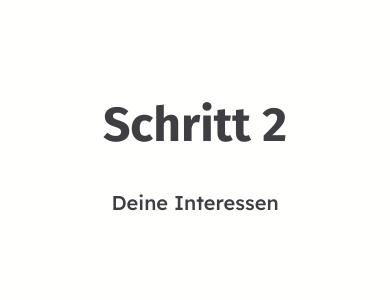
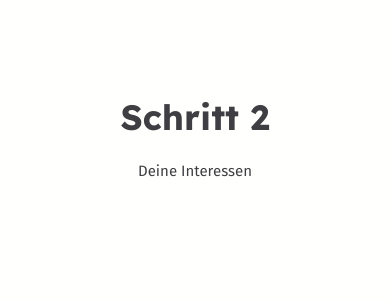
Before and after one commit to noadjamila/TechStudyFinder, a React (Vite) app in the folder client/: page /level-success/2 in a window 390 px wide. Shown: the top 300 px of the page. Built offline with nearby package versions, Linux system fonts and the light colour scheme; no server answers.

Commit message:
implements the levelsuccessscreen with correct distances and updated headlines in theme, different views for mobile and dekstop

```diff
--- a/client/src/components/quiz/level-success/LevelSuccessScreen.tsx
+++ b/client/src/components/quiz/level-success/LevelSuccessScreen.tsx
@@ -29,12 +29,12 @@ export default function LevelSuccessScreen({
   const [phase, setPhase] = useState<"won" | "next">("won");
   const theme = useTheme();
 
-  // Use the effect hook to switch the phase after 1.2 seconds, so that the description for the next level appears.
+  // Use the effect hook to switch the phase after 1.8 seconds, so that the description for the next level appears.
   useEffect(() => {
     if (currentLevel === 1) {
       setPhase("next");
     } else {
-      const id = setTimeout(() => setPhase("next"), 1200);
+      const id = setTimeout(() => setPhase("next"), 1800);
       return () => clearTimeout(id);
     }
   }, [currentLevel]);
@@ -53,26 +53,21 @@ export default function LevelSuccessScreen({
       {currentLevel === 1 ? (
         <>
           <Typography
-            variant="h4"
+            variant="h6"
             sx={{
               color: theme.palette.text.primary,
               marginBottom: theme.spacing(0.5),
               marginTop: theme.spacing(10),
-              fontWeight: "bold",
-              fontSize: "3rem",
-              fontFamily: theme.typography.fontFamily,
             }}
             aria-live="polite"
           >
             Schritt 1
           </Typography>
           <Typography
-            variant="h6"
+            variant="subtitle1"
             sx={{
               color: theme.palette.text.primary,
-              marginTop: theme.spacing(1),
-              fontWeight: "bold",
-              fontFamily: theme.typography.h6.fontFamily,
+              marginTop: theme.spacing(2),
             }}
             aria-live="polite"
           >
@@ -81,46 +76,50 @@ export default function LevelSuccessScreen({
         </>
       ) : currentLevel === 2 ? (
         <>
-          <Typography
-            variant="h4"
-            sx={{
-              color: theme.palette.text.primary,
-              marginBottom: theme.spacing(1),
-              marginTop: theme.spacing(10),
-              fontWeight: "bold",
-              fontSize: "3rem",
-              display: phase === "won" ? "block" : "none",
-              fontFamily: theme.typography.fontFamily,
-            }}
-            aria-live="polite"
-          >
-            Schritt 1
-          </Typography>
+          {/* Desktop / Tablet one row*/}
           <Typography
             variant="h6"
             sx={{
               color: theme.palette.text.primary,
-              marginTop: theme.spacing(0.5),
+              marginBottom: theme.spacing(0.5),
+              marginTop: theme.spacing(10),
               fontWeight: "bold",
-              fontSize: "3rem",
-              display: phase === "won" ? "block" : "none",
+              display: phase === "won" ? { xs: "none", sm: "block" } : "none",
               fontFamily: theme.typography.h6.fontFamily,
+              textAlign: "center",
             }}
             aria-live="polite"
           >
+            Schritt 1 geschafft!
+          </Typography>
+
+          {/* Mobile: two rows*/}
+          <Typography
+            variant="h6"
+            sx={{
+              color: theme.palette.text.primary,
+              marginBottom: theme.spacing(0.5),
+              marginTop: theme.spacing(10),
+              fontWeight: "bold",
+              display: phase === "won" ? { xs: "block", sm: "none" } : "none",
+              fontFamily: theme.typography.h6.fontFamily,
+              textAlign: "center",
+            }}
+            aria-live="polite"
+          >
+            Schritt 1<br />
             geschafft!
           </Typography>
 
           <Typography
-            variant="h4"
+            variant="h6"
             sx={{
               color: theme.palette.text.primary,
-              marginBottom: theme.spacing(2),
+              marginBottom: theme.spacing(0.5),
+              marginTop: theme.spacing(10),
               display: phase === "next" ? "block" : "none",
-              marginTop: theme.spacing(10),
               fontWeight: "bold",
-              fontSize: "3rem",
-              fontFamily: theme.typography.fontFamily,
+              fontFamily: theme.typography.h6.fontFamily,
             }}
             aria-live="polite"
           >
@@ -128,12 +127,12 @@ export default function LevelSuccessScreen({
           </Typography>
 
           <Typography
-            variant="h6"
+            variant="subtitle1"
             sx={{
               color: theme.palette.text.primary,
               marginTop: theme.spacing(2),
               display: phase === "next" ? "block" : "none",
-              fontFamily: theme.typography.h6.fontFamily,
+              fontWeight: "normal",
             }}
             aria-live="polite"
           >
@@ -143,45 +142,28 @@ export default function LevelSuccessScreen({
       ) : currentLevel === 3 ? (
         <>
           <Typography
-            variant="h4"
+            variant="h6"
             sx={{
               color: theme.palette.text.primary,
-              marginBottom: theme.spacing(2),
+              marginBottom: theme.spacing(0.5),
               marginTop: theme.spacing(10),
               fontWeight: "bold",
-              fontSize: "3rem",
               display: phase === "won" ? "block" : "none",
-              fontFamily: theme.typography.fontFamily,
+              fontFamily: theme.typography.h6.fontFamily,
+              textAlign: "center",
             }}
             aria-live="polite"
           >
-            Schritt 2
+            Schritt 2 <br /> geschafft!
           </Typography>
+
           <Typography
             variant="h6"
             sx={{
               color: theme.palette.text.primary,
-              marginTop: theme.spacing(0.5),
-              fontWeight: "bold",
-              fontSize: "3rem",
-              display: phase === "won" ? "block" : "none",
-              fontFamily: theme.typography.h6.fontFamily,
-            }}
-            aria-live="polite"
-          >
-            geschafft!
-          </Typography>
-
-          <Typography
-            variant="h4"
-            sx={{
-              color: theme.palette.text.primary,
-              marginBottom: theme.spacing(2),
+              marginBottom: theme.spacing(0.5),
               marginTop: theme.spacing(10),
-              fontWeight: "bold",
-              fontSize: "3rem",
               display: phase === "next" ? "block" : "none",
-              fontFamily: theme.typography.fontFamily,
             }}
             aria-live="polite"
           >
@@ -189,12 +171,12 @@ export default function LevelSuccessScreen({
           </Typography>
 
           <Typography
-            variant="h6"
+            variant="subtitle1"
             sx={{
               color: theme.palette.text.primary,
               marginTop: theme.spacing(2),
               display: phase === "next" ? "block" : "none",
-              fontFamily: theme.typography.h6.fontFamily,
+              fontWeight: "normal",
             }}
             aria-live="polite"
           >
@@ -204,26 +186,25 @@ export default function LevelSuccessScreen({
       ) : currentLevel === 4 ? (
         <>
           <Typography
-            variant="h4"
+            variant="h6"
             sx={{
               color: theme.palette.text.primary,
-              marginBottom: theme.spacing(2),
+              marginBottom: theme.spacing(0.5),
               marginTop: theme.spacing(10),
               fontWeight: "bold",
-              fontSize: "3rem",
-              fontFamily: theme.typography.fontFamily,
+              textAlign: "center",
             }}
             aria-live="polite"
           >
-            Schritt 3
+            Schritt 3 <br /> geschafft!
           </Typography>
 
           <Typography
-            variant="h6"
+            variant="subtitle1"
             sx={{
               color: theme.palette.text.primary,
               marginTop: theme.spacing(2),
-              fontFamily: theme.typography.h6.fontFamily,
+              fontWeight: "normal",
             }}
             aria-live="polite"
           >
--- a/client/src/theme/theme.ts
+++ b/client/src/theme/theme.ts
@@ -51,12 +51,24 @@ const theme = createTheme({
     h2: {
       fontFamily: '"Lexend Deca", Fira Sans, sans-serif',
     },
+    h4: {
+      fontSize: "1.6rem",
+      fontFamily: '"Lexend Deca", Fira Sans, sans-serif',
+    },
     h5: {
       fontSize: "1.25rem",
       lineHeight: 1.6,
     },
     h6: {
       fontFamily: '"Lexend Deca", Fira Sans, sans-serif',
+      fontSize: "35px",
+      fontWeight: "bold",
+      lineHeight: 1.2,
+    },
+    subtitle1: {
+      fontSize: "15px",
+      fontFamily: "Fira Sans, sans-serif",
+      fontWeight: "normal",
     },
   },
   components: {
```
Also changed, not shown: 1 other file (tests, documents, lock files or other folders).
